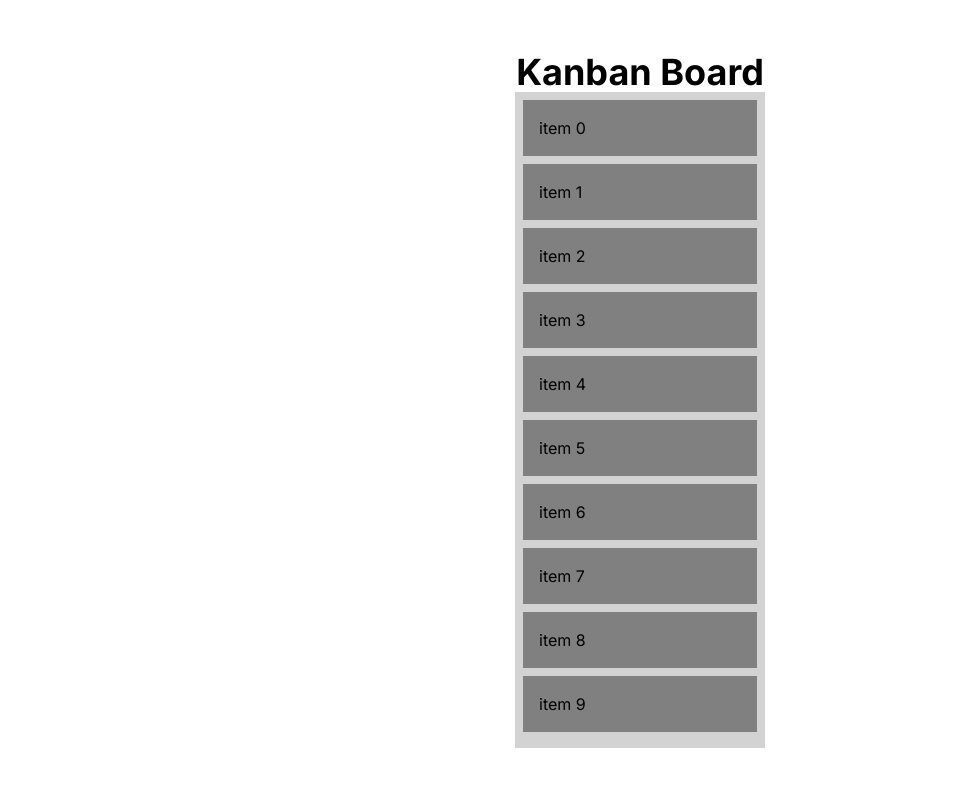
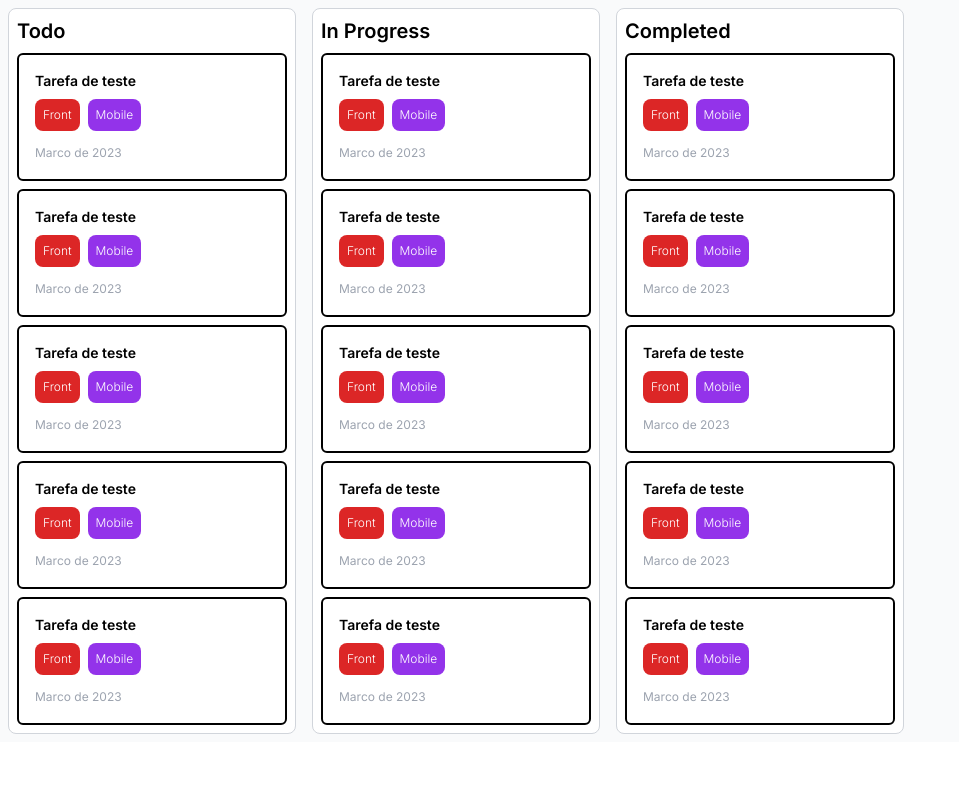
Before and after one commit to matheus55391/kanban-board-web, a Next.js app: page / in a window 1280 px wide. Shown: the top 786 px of the page, without its empty margins (0-959 px from the left). Built offline with nearby package versions, Linux system fonts and the light colour scheme.

Commit message:
atualizando base do board

```diff
--- a/src/app/page.tsx
+++ b/src/app/page.tsx
@@ -1,82 +1,16 @@
-'use client'
-import { DragDropContext, Droppable, Draggable, DropResult } from '@hello-pangea/dnd'
-import { useState } from 'react';
+"use client";
+import React, { useState } from "react";
+import { DragDropContext, DropResult } from "@hello-pangea/dnd";
+import ColumnComponent from "../components/ColumnComponent";
+import { BoardManager, State } from "../utils/BoardManager";
+import KanbanBoard from "@/components/KanbanBoard";
 
-// fake data generator
-const getItems = (count: number) =>
-  Array.from({ length: count }, (_, k) => ({
-    id: `item-${k}`,
-    content: `item ${k}`
-  }));
+const Page: React.FC = () => {
+  return (
+    <>
+      <KanbanBoard />
+    </>
+  );
+};
 
-const grid = 8;
-
-const getItemStyle = (isDragging: boolean, draggableStyle: any) => ({
-  // some basic styles to make the items look a bit nicer
-  userSelect: "none",
-  padding: grid * 2,
-  margin: `0 0 ${grid}px 0`,
-  // change background colour if dragging
-  background: isDragging ? "lightgreen" : "grey",
-  // styles we need to apply on draggables
-  ...draggableStyle
-});
-
-const getListStyle = (isDraggingOver: boolean) => ({
-  background: isDraggingOver ? "lightblue" : "lightgrey",
-  padding: grid,
-  width: 250
-});
-
-export default function Page() {
-  const [items, setItems] = useState(() => getItems(10));
-
-  const onDragEnd = (result: DropResult) => {
-    // dropped outside the list
-    if (!result.destination) {
-      return;
-    }
-
-    const reorderedItems = Array.from(items);
-    const [removed] = reorderedItems.splice(result.source.index, 1);
-    reorderedItems.splice(result.destination.index, 0, removed);
-
-    setItems(reorderedItems);
-  };
-
-  return (
-    <div className="flex flex-col  justify-center items-center h-screen">
-      <h1 className="text-4xl font-bold" data-testid="title">Kanban Board</h1>
-      <DragDropContext onDragEnd={onDragEnd}>
-        <Droppable droppableId="droppable">
-          {(provided, snapshot) => (
-            <div
-              {...provided.droppableProps}
-              ref={provided.innerRef}
-              style={getListStyle(snapshot.isDraggingOver)}
-            >
-              {items.map((item, index) => (
-                <Draggable key={item.id} draggableId={item.id} index={index}>
-                  {(provided, snapshot) => (
-                    <div
-                      ref={provided.innerRef}
-                      {...provided.draggableProps}
-                      {...provided.dragHandleProps}
-                      style={getItemStyle(
-                        snapshot.isDragging,
-                        provided.draggableProps.style
-                      )}
-                    >
-                      {item.content}
-                    </div>
-                  )}
-                </Draggable>
-              ))}
-              {provided.placeholder}
-            </div>
-          )}
-        </Droppable>
-      </DragDropContext>
-    </div>
-  );
-}
+export default Page;
--- /dev/null
+++ b/src/components/ColumnComponent.tsx
@@ -0,0 +1,44 @@
+import { Droppable, DraggableProvided, DraggableStateSnapshot } from '@hello-pangea/dnd';
+import React from 'react';
+import ItemComponent from './ItemComponent';
+
+interface ColumnProps {
+  title: string;
+  items: { id: string; content: string }[];
+  droppableId: string;
+}
+
+const grid = 8;
+
+const getListStyle = (isDraggingOver: boolean): React.CSSProperties => ({
+  background: isDraggingOver ? 'lightblue' : 'white', // Adicionei cores para indicar quando está arrastando sobre a área
+  padding: grid,
+});
+
+const ColumnComponent: React.FC<ColumnProps> = ({ title, items, droppableId }) => (
+  <Droppable droppableId={droppableId}>
+    {(provided, snapshot) => (
+      <div
+        ref={provided.innerRef}
+        {...provided.droppableProps}
+        style={getListStyle(snapshot.isDraggingOver)}
+        className='flex flex-col min-w-72 space-y-2 m-2 p-4 overflow-hidden border border-gray-300 rounded-lg'
+      >
+        <h2 className="text-xl font-semibold">{title}</h2>
+        {items.map((item, index) => (
+          <ItemComponent
+          key={item.id}
+          id={item.id}
+          tags={[{ name: 'Front', color:'bg-red-600'}, { name: 'Mobile', color:'bg-purple-600'}]}
+          title='Tarefa de teste'
+          date='Marco de 2023'
+          index={index}
+          />
+        ))}
+        {provided.placeholder}
+      </div>
+    )}
+  </Droppable>
+);
+
+export default ColumnComponent;
--- /dev/null
+++ b/src/components/ItemComponent.tsx
@@ -0,0 +1,59 @@
+import { Draggable } from "@hello-pangea/dnd";
+import React from "react";
+
+interface Tag {
+  name: string;
+  color: string;
+}
+
+interface TaskItemCardProps {
+  id: string;
+  title: string;
+  tags: Tag[];
+  date: string;
+  index: number;
+}
+
+const getItemStyle = (isDragging: boolean): string =>
+  `flex w-full justify-center items-center rounded ${
+    isDragging ? "opacity-90" : ""
+  }`;
+
+const TaskItemCard: React.FC<TaskItemCardProps> = ({
+  id,
+  title,
+  tags,
+  date,
+  index,
+}) => (
+  <Draggable draggableId={id} index={index}>
+    {(provided, snapshot) => (
+      <div
+        ref={provided.innerRef}
+        {...provided.draggableProps}
+        {...provided.dragHandleProps}
+        className={getItemStyle(snapshot.isDragging)}
+        style={provided.draggableProps.style}
+      >
+        <div className="flex flex-col rounded-md p-4 bg-white w-full h-full border-2 border-black">
+          <h1 className="text-sm font-semibold text-black">{title}</h1>
+          <div className="flex flex-row space-x-2 py-2">
+            {tags.map((tag, index) => (
+              <div
+                key={index}
+                className={`rounded-lg p-2 text-xs text-white ${tag.color}`}
+              >
+                <span className="font-light">{tag.name}</span>
+              </div>
+            ))}
+          </div>
+          <div>
+            <span className="text-xs text-gray-400">{date}</span>
+          </div>
+        </div>
+      </div>
+    )}
+  </Draggable>
+);
+
+export default TaskItemCard;
--- /dev/null
+++ b/src/components/KanbanBoard.tsx
@@ -0,0 +1,41 @@
+'use client'
+import React, { useState } from 'react';
+import { DragDropContext, DropResult } from '@hello-pangea/dnd';
+import ColumnComponent from './ColumnComponent';
+import { BoardManager, State } from '@/utils/BoardManager';
+
+export default function KanbanBoard() {
+  const [state, setState] = useState<State>(BoardManager.initialState);
+
+  const onDragEnd = (result: DropResult) => {
+    const { source, destination } = result;
+
+    if (!destination) {
+      return;
+    }
+
+    const sourceId = source.droppableId as keyof State;
+    const destinationId = destination.droppableId as keyof State;
+
+    const newState = BoardManager.handleDragEnd(
+      state,
+      sourceId,
+      destinationId,
+      source.index,
+      destination.index
+    );
+
+    setState(newState);
+  };
+
+  return (
+      <DragDropContext onDragEnd={onDragEnd}>
+        <div className="flex flex-row overflow-x-scroll bg-gray-50 h-full w-full ">
+          <ColumnComponent title="Todo" items={state.planned} droppableId="planned" />
+          <ColumnComponent title="In Progress" items={state.inProgress} droppableId="inProgress" />
+          <ColumnComponent title="Completed" items={state.done} droppableId="done" />
+
+        </div>
+      </DragDropContext>
+  );
+}
--- /dev/null
+++ b/src/utils/BoardManager.ts
@@ -0,0 +1,74 @@
+export interface Item {
+  id: string;
+  content: string;
+}
+
+export interface State {
+  planned: Item[];
+  inProgress: Item[];
+  done: Item[];
+}
+
+const getItems = (count: number, offset: number = 0): Item[] =>
+  Array.from({ length: count }, (_, k) => ({
+    id: `item-${k + offset}`,
+    content: `item ${k + offset}`,
+  }));
+
+export class BoardManager {
+  static initialState: State = {
+    planned: getItems(5, 0),
+    inProgress: getItems(5, 5),
+    done: getItems(5, 10),
+  };
+
+  static reorderList(
+    list: Item[],
+    startIndex: number,
+    endIndex: number
+  ): Item[] {
+    const result = Array.from(list);
+    const [removed] = result.splice(startIndex, 1);
+    result.splice(endIndex, 0, removed);
+    return result;
+  }
+
+  static moveItem(
+    sourceList: Item[],
+    destList: Item[],
+    sourceIndex: number,
+    destIndex: number
+  ): { newSourceList: Item[]; newDestList: Item[] } {
+    const newSourceList = Array.from(sourceList);
+    const [removed] = newSourceList.splice(sourceIndex, 1);
+    const newDestList = Array.from(destList);
+    newDestList.splice(destIndex, 0, removed);
+
+    return { newSourceList, newDestList };
+  }
+
+  static handleDragEnd(
+    state: State,
+    sourceId: keyof State,
+    destinationId: keyof State,
+    sourceIndex: number,
+    destIndex: number
+  ): State {
+    if (sourceId === destinationId) {
+      const newList = this.reorderList(state[sourceId], sourceIndex, destIndex);
+      return { ...state, [sourceId]: newList };
+    } else {
+      const { newSourceList, newDestList } = this.moveItem(
+        state[sourceId],
+        state[destinationId],
+        sourceIndex,
+        destIndex
+      );
+      return {
+        ...state,
+        [sourceId]: newSourceList,
+        [destinationId]: newDestList,
+      };
+    }
+  }
+}
```
Also changed, not shown: 1 other file (tests, documents, lock files or other folders).
